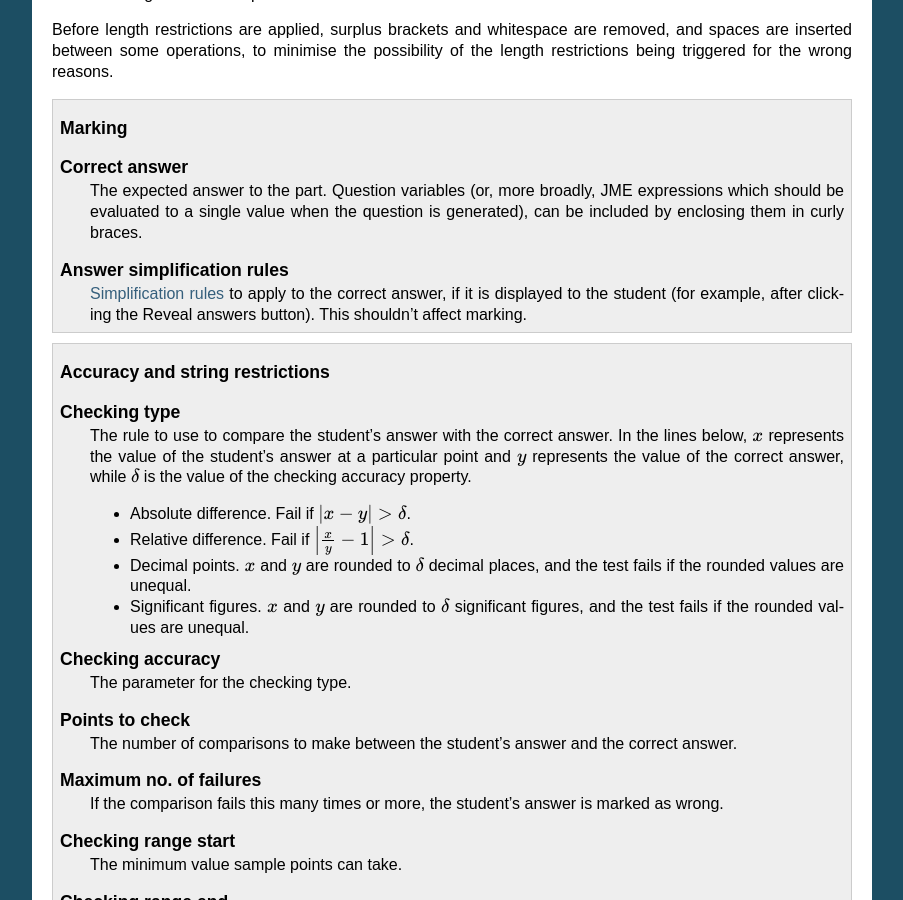
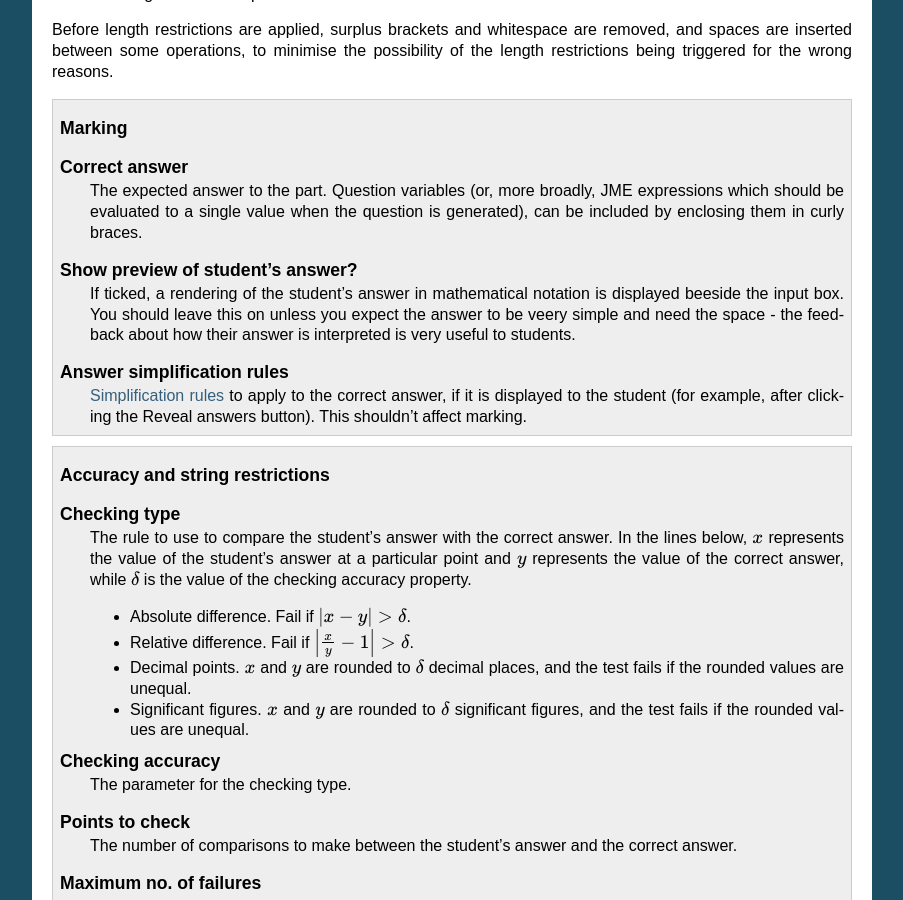
Before and after one commit to numbas/editor-docs, a Sphinx documentation site: the page built from source/question-parts.rst, in a window 1280 px wide and 900 px high, scrolled down 1135 px. Shown: the whole window, without its empty margins (198-1101 px from the left). Built offline with Sphinx 7.4.7, drawn with Linux system fonts in a browser that asks for light colours.

Commit message:
document "show preview" option for JME part

```diff
--- a/source/question-parts.rst
+++ b/source/question-parts.rst
@@ -57,6 +57,9 @@ Before length restrictions are applied, surplus brackets and whitespace are remo
     .. glossary::
         Correct answer
             The expected answer to the part. Question variables (or, more broadly, JME expressions which should be evaluated to a single value when the question is generated), can be included by enclosing them in curly braces.
+
+        Show preview of student's answer?
+            If ticked, a rendering of the student's answer in mathematical notation is displayed beeside the input box. You should leave this on unless you expect the answer to be veery simple and need the space - the feedback about how their answer is interpreted is very useful to students.
 
         Answer simplification rules
             :ref:`Simplification rules <simplification-rules>` to apply to the correct answer, if it is displayed to the student (for example, after clicking the :guilabel:`Reveal answers` button). This shouldn't affect marking.
```
